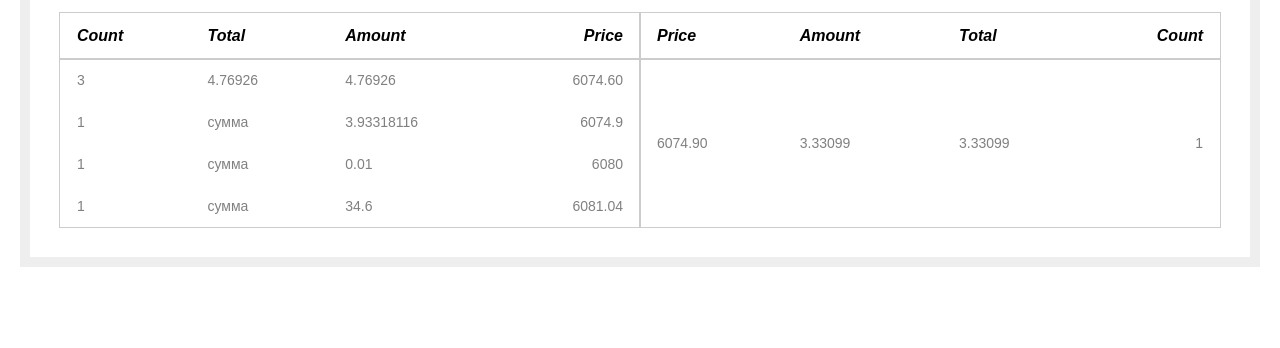
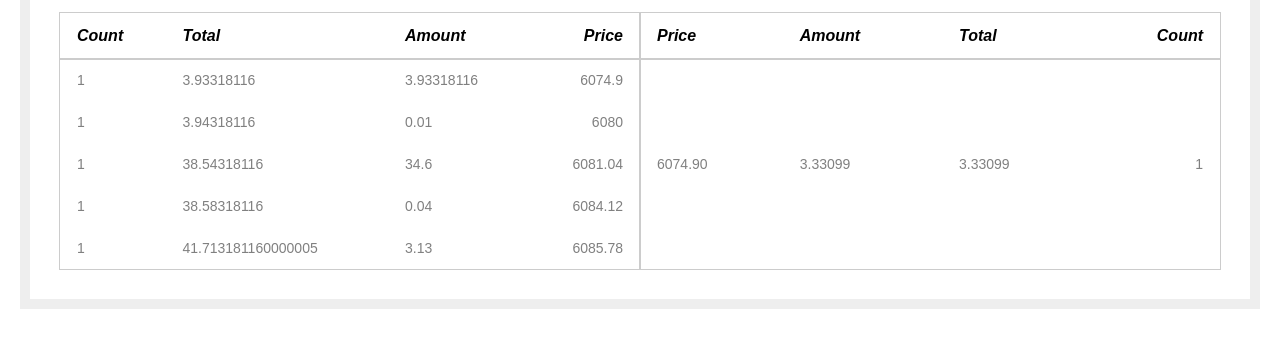
Before and after one commit to galtranspb/Order-book, a website: page source/index.html in a window 1280 px wide. Shown: the part 84-432 px from the top of the page. Drawn offline with nearby package versions, Linux system fonts and the light colour scheme; files that its build step writes are made by us from their sources.

Commit message:
Добавлено суммирование по колонке total

```diff
--- a/source/index.html
+++ b/source/index.html
@@ -39,12 +39,6 @@
           </tr>
         </thead>
         <tbody class="order__tbody order__tbody--bids">
-          <tr class="order__tr">
-            <td class="order__td order__td--bids order__td--first-column">3</td>
-            <td class="order__td order__td--bids order__td--second-column">4.76926</td>
-            <td class="order__td order__td--bids order__td--thrid-column">4.76926</td>
-            <td class="order__td order__td--bids order__td--fourth-column">6074.60</td>
-          </tr>
         </tbody>
       </table>
       <table class="order__table order__table--asks" aria-label="Таблица спроса">
@@ -75,7 +69,6 @@
       <td class="order__td order__td--bids order__td--thrid-column"></td>
       <td class="order__td order__td--bids order__td--fourth-column"></td>
     </tr>
-    </tr>
   </template>
 
   <script src="js/main.js"></script>
--- a/source/js/main.js
+++ b/source/js/main.js
@@ -1,34 +1,4 @@
 'use strict';
-
-// var data = {
-//   "name": "BTC/USD",
-//   "asks": [{
-//     "numberOfOrders": 1,
-//     "price": 6074.9,
-//     "quantity": 3.93318116
-//   }, {
-//     "numberOfOrders": 1,
-//     "price": 6080,
-//     "quantity": 0.01
-//   }, {
-//     "numberOfOrders": 1,
-//     "price": 6081.04,
-//     "quantity": 34.6
-//   }],
-//   "bids": [{
-//     "numberOfOrders": 3,
-//     "price": 6074.6,
-//     "quantity": 4.86156108
-//   }, {
-//     "numberOfOrders": 9,
-//     "price": 6074.5,
-//     "quantity": 15.7519723
-//   }, {
-//     "numberOfOrders": 17,
-//     "price": 6074.46,
-//     "quantity": 1.19
-//   }]
-// }
 
 var data = {
   "name": "BTC/USD",
@@ -44,6 +14,35 @@ var data = {
     "numberOfOrders": 1,
     "price": 6081.04,
     "quantity": 34.6
+  }, {
+    "numberOfOrders": 1,
+    "price": 6084.12,
+    "quantity": 0.04
+  }, {
+    "numberOfOrders": 1,
+    "price": 6085.78,
+    "quantity": 3.13
+  }, ],
+  "bids": [{
+    "numberOfOrders": 3,
+    "price": 6074.6,
+    "quantity": 4.86156108
+  }, {
+    "numberOfOrders": 9,
+    "price": 6074.5,
+    "quantity": 15.7519723
+  }, {
+    "numberOfOrders": 17,
+    "price": 6074.46,
+    "quantity": 1.19
+  }, {
+    "numberOfOrders": 10,
+    "price": 6074.4,
+    "quantity": 24.71556326
+  }, {
+    "numberOfOrders": 13,
+    "price": 6074.3,
+    "quantity": 14.28293521
   }]
 }
 
@@ -51,7 +50,7 @@ var bidsTable = document.querySelector('.order__tbody--bids'),
   asksTable = document.querySelector('.order__tbody--asks'),
   rowTemplate = document.querySelector('.row-template').content.querySelector('.order__tr');
 
-var renderRow = function (obj) {
+var getRow = function (obj, value) {
   var rowElement = rowTemplate.cloneNode(true);
   var count = rowElement.querySelector('.order__td--first-column'),
     total = rowElement.querySelector('.order__td--second-column'),
@@ -59,16 +58,23 @@ var renderRow = function (obj) {
     price = rowElement.querySelector('.order__td--fourth-column');
 
   count.textContent = obj.numberOfOrders;
-  total.textContent = 'сумма';
+  total.textContent = obj.quantity + value;
   amount.textContent = obj.quantity;
   price.textContent = obj.price;
 
   return rowElement;
 };
 
-var fragment = document.createDocumentFragment();
-Array.from(data.asks).forEach(function (el) {
-  fragment.appendChild(renderRow(el));
-})
+var renderTable = function (htmlCollection) {
+  var prevAmount = 0;
+  var fragment = document.createDocumentFragment();
 
-bidsTable.appendChild(fragment);
+  Array.from(htmlCollection).forEach(function (el) {
+    fragment.appendChild(getRow(el, prevAmount));
+    prevAmount += el.quantity;
+  })
+
+  bidsTable.appendChild(fragment);
+}
+
+renderTable(data.asks);
```
